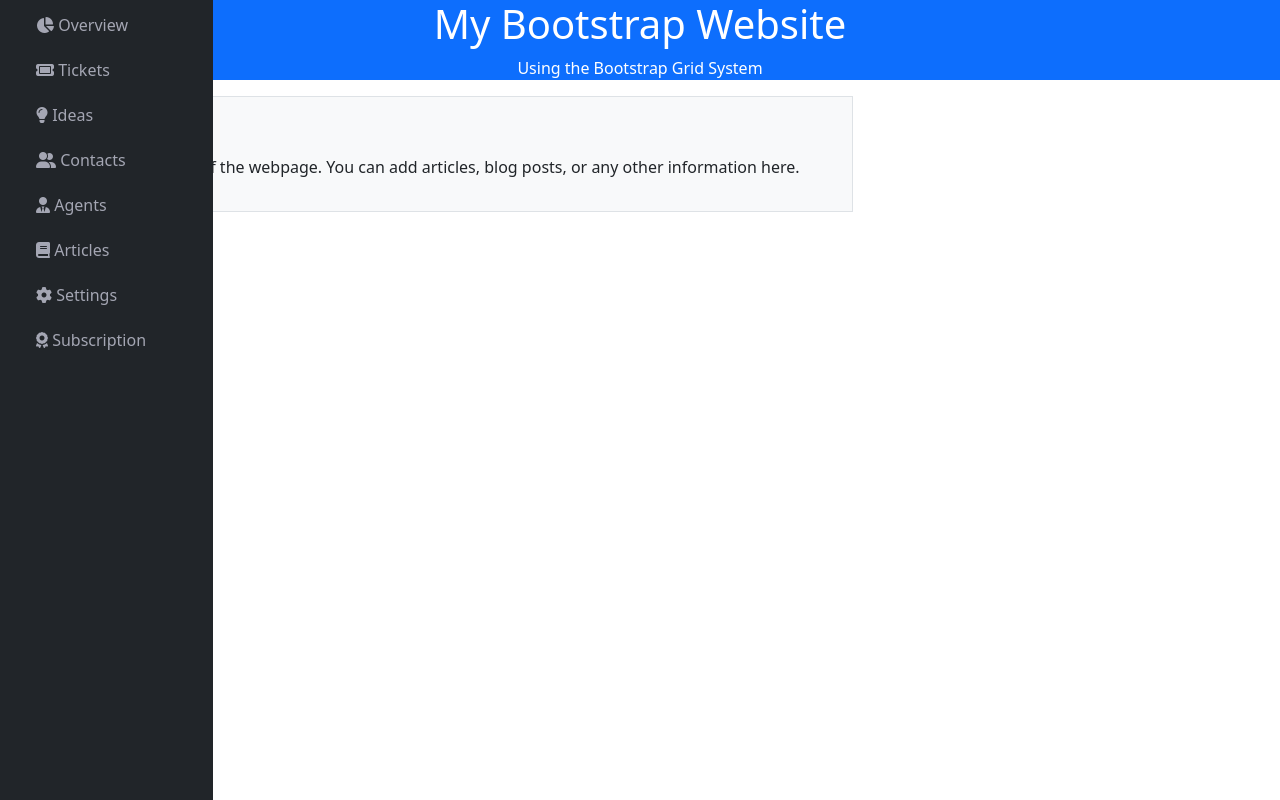
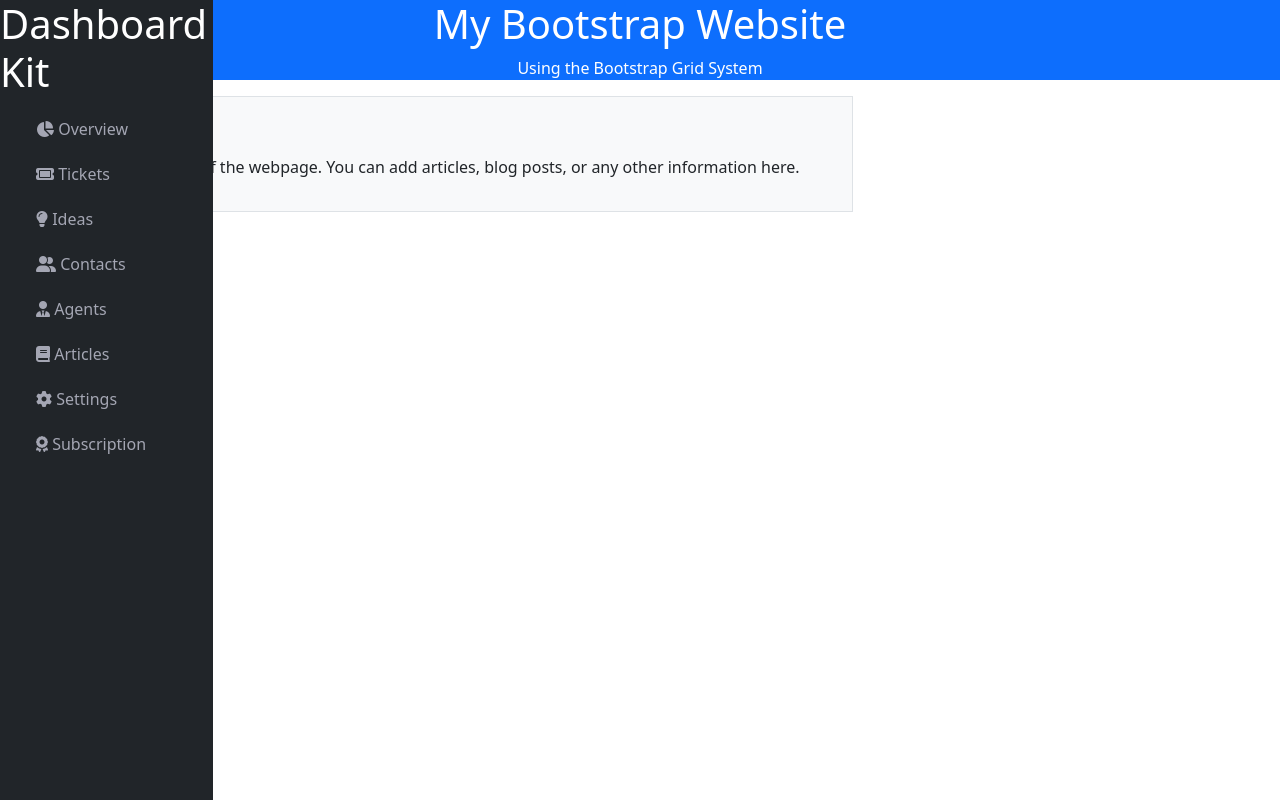
Before and after one commit to morovie/frontend-framework, a website: page public/index.html in a window 1280 px wide. Drawn offline with nearby package versions, Linux system fonts and the light colour scheme.

Commit message:
Update index.html

```diff
--- a/public/index.html
+++ b/public/index.html
@@ -33,9 +33,12 @@
       -->
 
             <!-- Sidebar -->
-            <nav id="SideMenu" class="col-lg-2 col-md- d-md-block bg-dark sidebar position-fixed top-0 h-100">
+           <nav id="SideMenu" class="col-lg-2 col-md- d-md-block bg-dark sidebar position-fixed top-0 h-100">
                 <div class="sidebar-sticky">
                     <ul class="nav flex-column text-white">
+                        <div id="navLogo">
+                            <h1> Dashboard Kit</h1>
+                        </div>
                         <li class="nav-item">
 
                             <a class="nav-link active" href="#">
@@ -99,6 +102,8 @@
 
 
 
+
+
         <!-- Header Section -->
         <header class="bg-primary text-white text-center ">
             <h1>My Bootstrap Website</h1>
```
